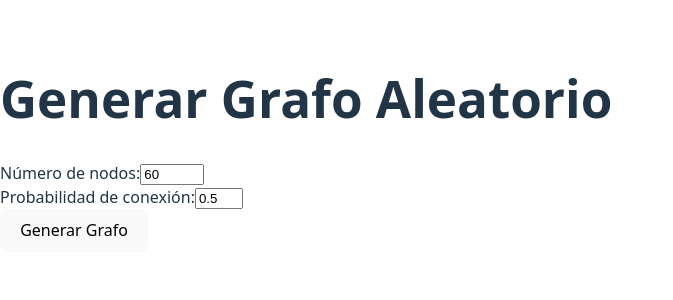
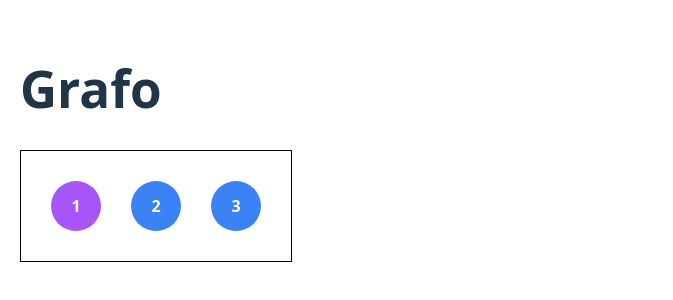
Before and after one commit to MaikelFn/Proyecto-2-Coloracion-Probabilistica-de-Grafos-con-Busqueda, a React app in the folder Codigo/: page / in a window 1280 px wide. Shown: the part 256-556 px from the top of the page, without its empty margins (0-673 px from the left). Built offline with nearby package versions, Linux system fonts and the light colour scheme; the HTML template or start-up script is replaced by a standard one.

Commit message:
Termine de migrar todo el código de python a js
- cree un archivo de previsualización usando un un nuevo componente (nodo) en base a los que ya había implementado en flask.

```diff
--- a/Codigo/src/App.tsx
+++ b/Codigo/src/App.tsx
@@ -1,8 +1,17 @@
 import Menu from "./Paginas/Menu";
 import GenerarGrafoAleatorio from "./Paginas/Generargrafoa";
+import Previsualizar from "./Paginas/Previsualizar";
 
 function App() {
-  return <GenerarGrafoAleatorio />;
+  return (
+    <Previsualizar
+      nodos={[
+        [1, "Morado"],
+        [2, "Azul"],
+        [3, "Azul"],
+      ]}
+    />
+  );
 }
 
 export default App;
--- a/Codigo/src/Clases.js
+++ b/Codigo/src/Clases.js
@@ -73,13 +73,13 @@ export class Grafo {
   obtener_nodos() {
     const ids = [];
     for (const nodo of this.nodos) {
-            ids.push(nodo.id);
+      ids.push([nodo.id, nodo.color]);
     }
     return ids;
   }
   colorear_grafo() {
     for (const nodo of this.nodos) {
-            indice_Aleatorio = Math.floor(Math.random() * this.colores.length);
+      const indice_Aleatorio = Math.floor(Math.random() * this.colores.length);
       const color_aleatorio = this.colores[indice_Aleatorio];
       nodo.colorear(color_aleatorio);
     }
--- /dev/null
+++ b/Codigo/src/Componentes/Nodo.tsx
@@ -0,0 +1,36 @@
+type Color = "Azul" | "Amarillo" | "Morado";
+
+type NodoProps = {
+  id: number;
+  color: Color;
+};
+
+function Nodo({ id, color }: NodoProps) {
+  const colores = {
+    Azul: "#3b82f6",
+    Amarillo: "#fbbf24",
+    Morado: "#a855f7",
+  };
+
+  return (
+    <div
+      style={{
+        // Estilo del nodo
+        width: "50px",
+        height: "50px",
+        borderRadius: "50%",
+        backgroundColor: colores[color],
+        display: "flex",
+        alignItems: "center",
+        justifyContent: "center",
+        color: "white",
+        fontWeight: "bold",
+        margin: "10px",
+      }}
+    >
+      {id}
+    </div>
+  );
+}
+
+export default Nodo;
--- /dev/null
+++ b/Codigo/src/Paginas/Previsualizar.tsx
@@ -0,0 +1,34 @@
+import Nodo from "../Componentes/Nodo";
+type Color = "Azul" | "Amarillo" | "Morado";
+
+type PrevisualizarProps = {
+  nodos: Array<[number, Color]>;
+};
+
+function Previsualizar({ nodos }: PrevisualizarProps) {
+  const nodosRenderizados = [];
+  for (let i = 0; i < nodos.length; i++) {
+    const [id, color] = nodos[i];
+    nodosRenderizados.push(<Nodo key={id} id={id} color={color} />);
+  }
+
+  return (
+    <div style={{ padding: "20px" }}>
+      <h1>Grafo</h1>
+      <div
+        style={{
+          // Estilo para el contenedor del grafo y para que los nodos sean horizontales
+          display: "flex",
+          flexWrap: "wrap",
+          gap: "10px",
+          padding: "20px",
+          border: "1px solid black",
+        }}
+      >
+        {nodosRenderizados}
+      </div>
+    </div>
+  );
+}
+
+export default Previsualizar;
```
Also changed, not shown: Codigo/src/logica.js (+69 -1 lines). Lines whose indentation alone changed are shown as unchanged.
